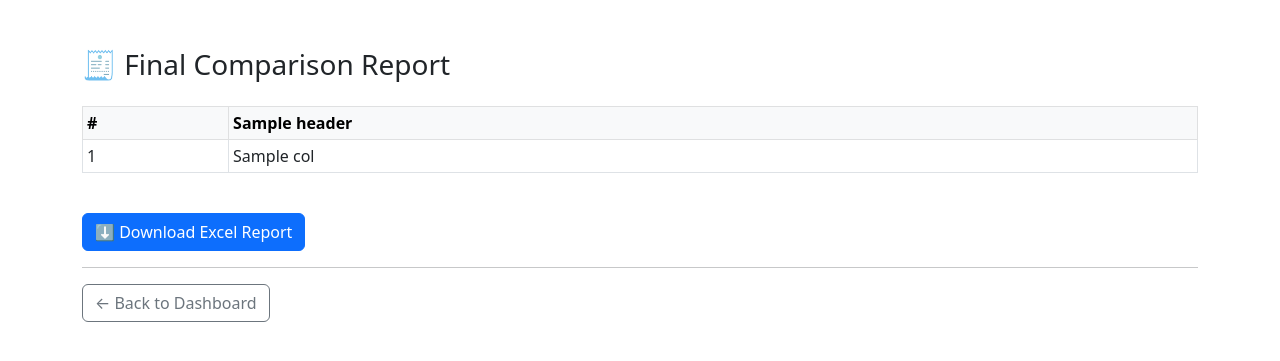
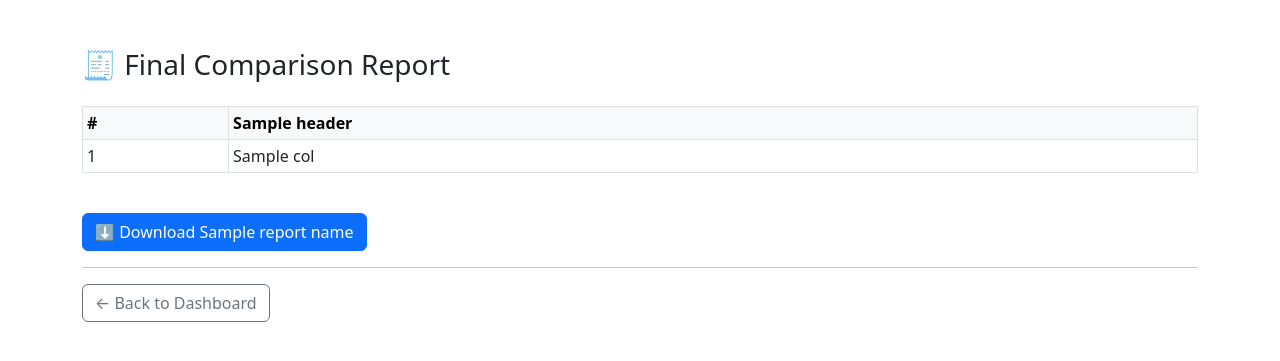
Before and after one commit to manibrh/Autoflow, a Flask app: template templates/compare_results.html in a window 1280 px wide. Shown: the top 361 px of the page. Run offline with Flask 3, Linux system fonts and the light colour scheme; the template is opened without the code that fills it: most values are stand-ins (such as "Sample title", 1, 10 or a date in 2020).

Commit message:
Update compare_results.html

```diff
--- a/templates/compare_results.html
+++ b/templates/compare_results.html
@@ -39,10 +39,10 @@
       </table>
     </div>
 
-    <a id="downloadBtn" href="{{ report_url }}" class="btn btn-primary" download>
-      ⬇️ Download Excel Report
-      <span class="spinner-border spinner-border-sm" role="status" aria-hidden="true" id="spinner"></span>
-    </a>
+<a id="downloadBtn" href="{{ report_url }}" class="btn btn-primary" download="{{ report_name }}">
+  ⬇️ Download {{ report_name }}
+  <span class="spinner-border spinner-border-sm" role="status" aria-hidden="true" id="spinner"></span>
+</a>
   {% else %}
     <div class="alert alert-info">✅ No issues found in the comparison.</div>
   {% endif %}
```
